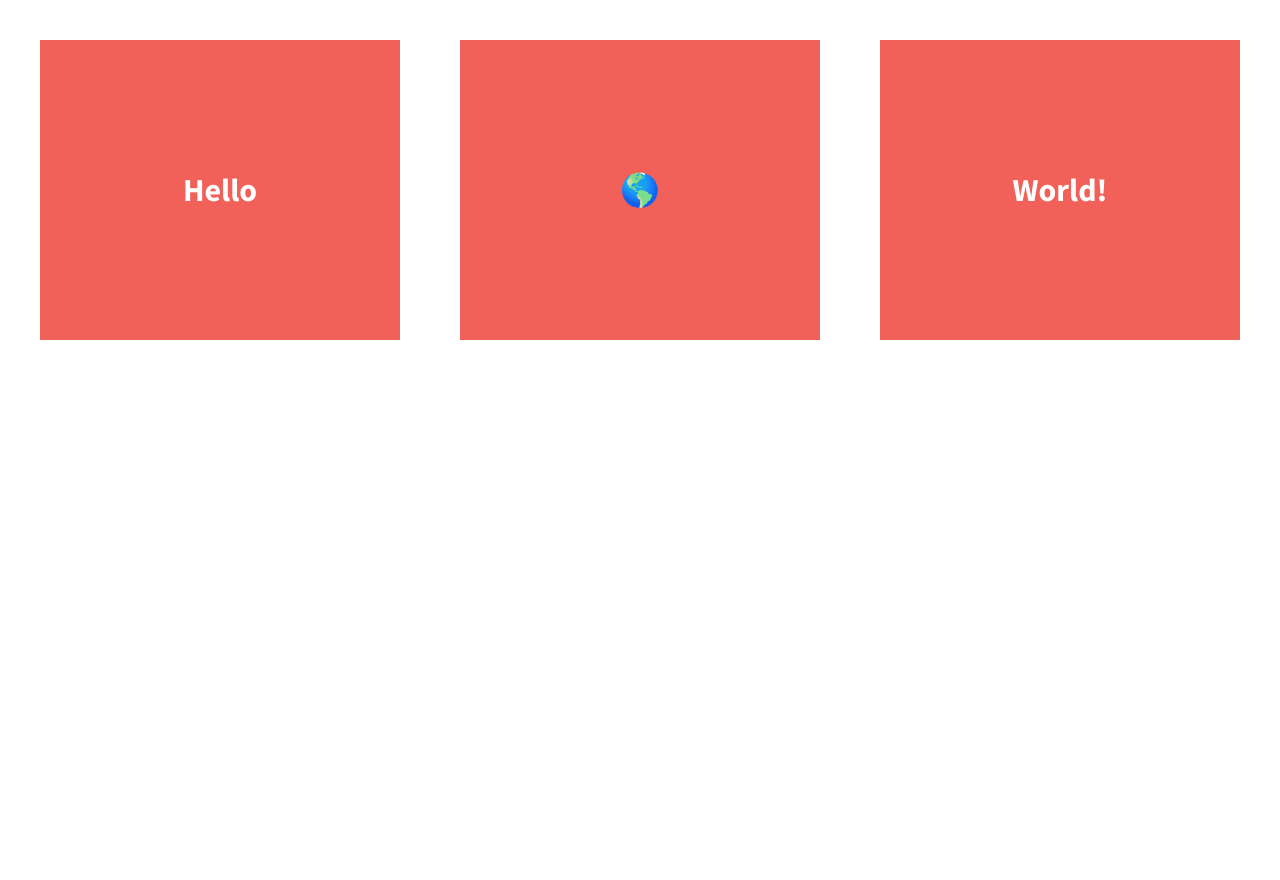
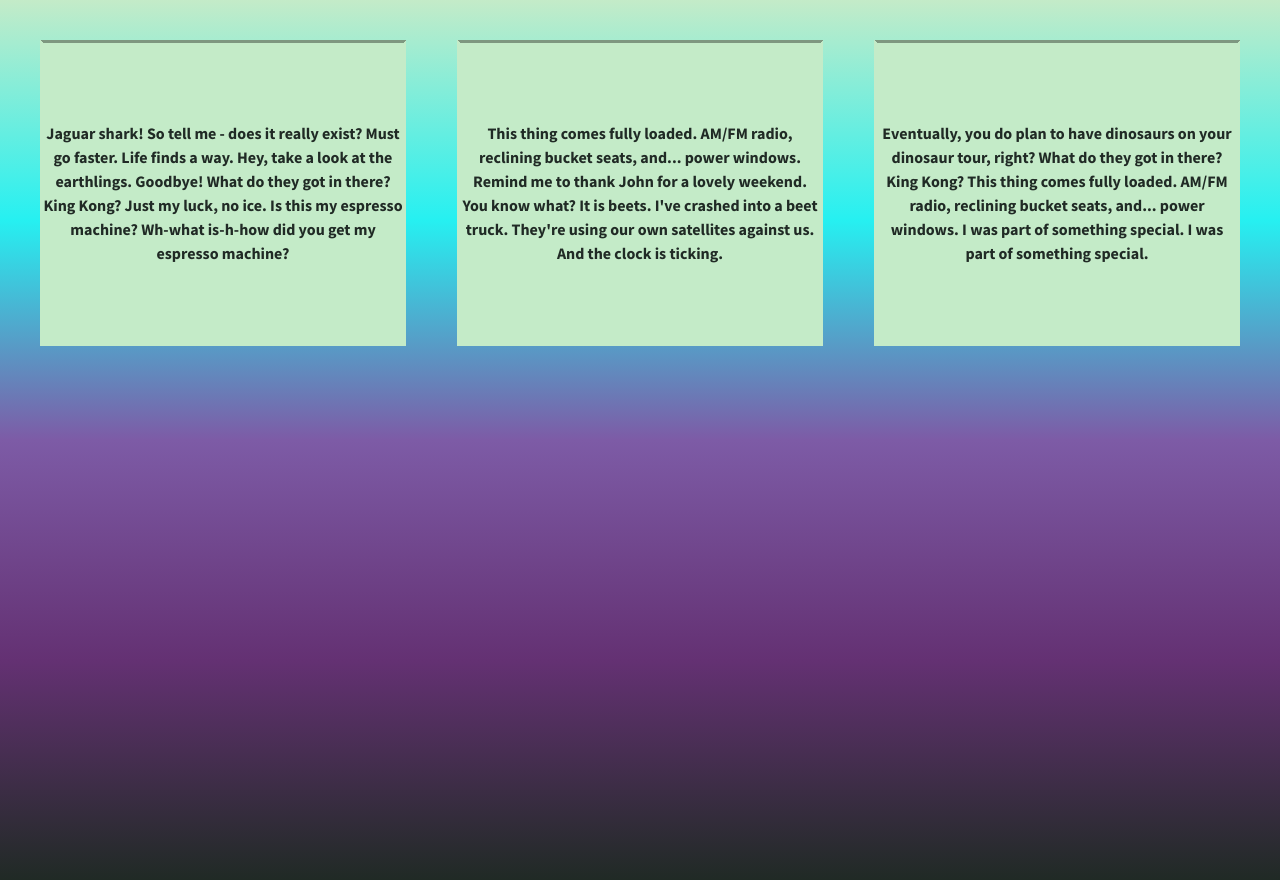
Before and after one commit to gerilynmhayes/04.27.2020-divs-flexbox-starter, a plain HTML site: page index.html in a window 1280 px wide. Drawn offline with nearby package versions, Linux system fonts and the light colour scheme.

Commit message:
add updated files

```diff
--- a/css/main.css
+++ b/css/main.css
@@ -99,6 +99,7 @@ textarea {
 html {
   background-color: #fff;
   height: 100%;
+  font-size: 1em;
 }
 
 body {
@@ -106,6 +107,7 @@ body {
   padding: 2em;
   font-size: 1.25em;
   height: 100%;
+  background-image: linear-gradient(#c4ebc8, #26f0f1,#7d5ba6, #643173, #202a25);
 }
 
 .wrapper {
@@ -117,15 +119,18 @@ body {
 
 .div-1, .div-2, .div-3 {
   /*give the divs a width of 30%, add display:flex, set justify-content and align-items to center*/
-  color: #fff;
+  color: #202a25;
+  text-align: center;
   line-height: 1.5em;
-  font-size: 1.6em;
-  background-color: #f16059;
+  font-size: 0.8em;
+  background-color: #c4ebc8;
   height: 300px;
   display: flex;
   width: 30%;
   justify-content: center;
   align-items: center;
+  border-style: inset solid;
+  border-color: #c4ebc8;
 }
 
 
--- a/index.html
+++ b/index.html
@@ -3,7 +3,7 @@
     <head>
         <meta charset="utf-8">
         <meta http-equiv="x-ua-compatible" content="ie=edge">
-        <title>Ladies and Germs, We have a GRID.</title>
+        <title>Jeffsum | Silly Textholder</title>
         <meta name="description" content="">
         <meta name="viewport" content="width=device-width, initial-scale=1">
 
@@ -23,13 +23,13 @@
 
         <section class="wrapper">
             <div class="div-1">
-                Hello
+                <p>Jaguar shark! So tell me - does it really exist? Must go faster. Life finds a way. Hey, take a look at the earthlings. Goodbye! What do they got in there? King Kong? Just my luck, no ice. Is this my espresso machine? Wh-what is-h-how did you get my espresso machine?</p>
             </div>
             <div class="div-2">
-                🌎
+<p>This thing comes fully loaded. AM/FM radio, reclining bucket seats, and... power windows. Remind me to thank John for a lovely weekend. You know what? It is beets. I've crashed into a beet truck. They're using our own satellites against us. And the clock is ticking.</p>
             </div>
             <div class="div-3">
-                World!
+<p>Eventually, you do plan to have dinosaurs on your dinosaur tour, right? What do they got in there? King Kong? This thing comes fully loaded. AM/FM radio, reclining bucket seats, and... power windows. I was part of something special. I was part of something special.</p>
             </div>
         </section>
 
```
